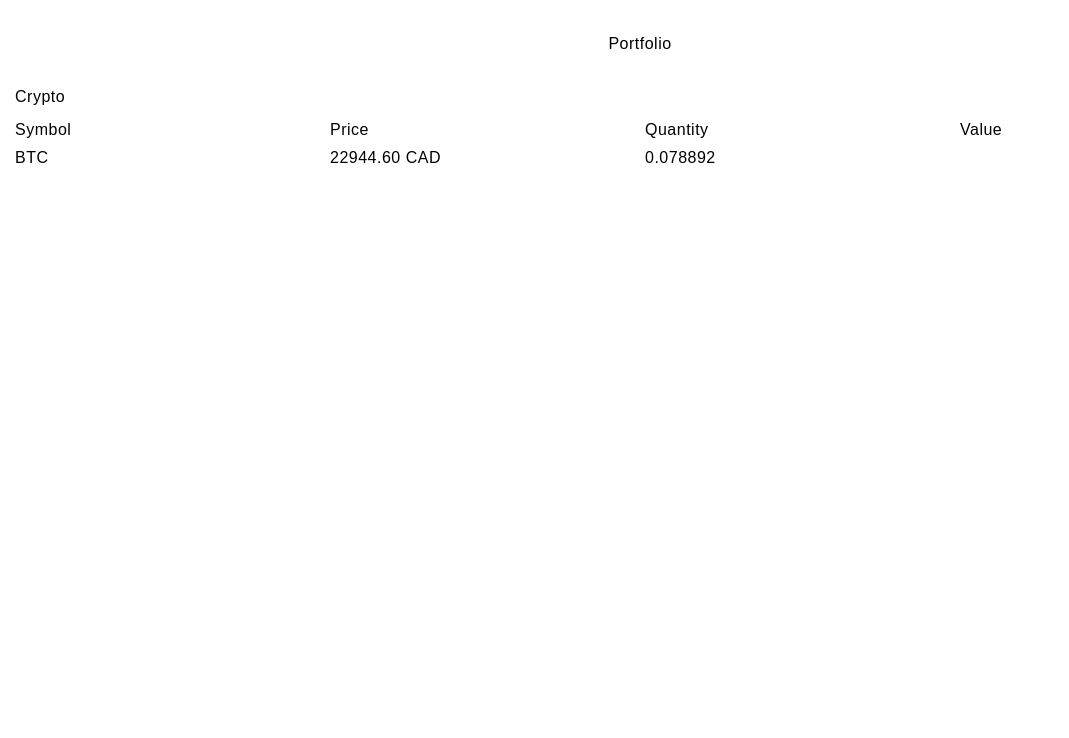
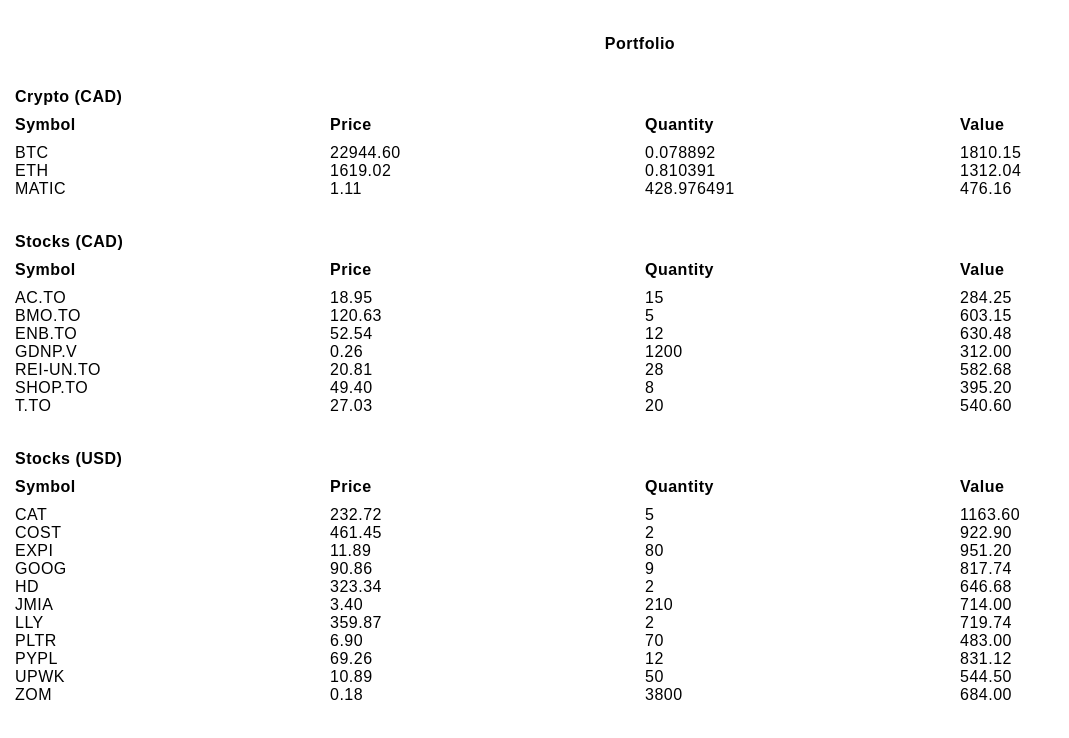
Before and after one commit to chillcs/stocks-app-react-api, a React (Create React App) app: page / in a window 1280 px wide. Shown: the top 738 px of the page, without its empty margins (0-1069 px from the left). Built offline with nearby package versions, Linux system fonts and the light colour scheme; a web font is replaced by a local one.

Commit message:
add holding data

```diff
--- a/src/components/Dashboard.js
+++ b/src/components/Dashboard.js
@@ -1,44 +1,186 @@
 import React from 'react';
 
 const Dashboard = () => {
-	var cryptoHoldings = {
-		holdings: [
+	const cryptoHoldings = [
 		{
 			symbol: 'BTC',
-				conversion: 'CAD',
 			quantity: 0.078892,
+			price: '22944.60',
 		},
 		{
 			symbol: 'ETH',
-				conversion: 'CAD',
 			quantity: 0.810391,
+			price: '1619.02',
 		},
 		{
 			symbol: 'MATIC',
-				conversion: 'CAD',
 			quantity: 428.976491,
+			price: '1.11',
 		},
-		],
-	};
+	];
+
+	const stockHoldingsCAD = [
+		{
+			symbol: 'AC.TO',
+			quantity: 15,
+			price: '18.95',
+		},
+		{
+			symbol: 'BMO.TO',
+			quantity: 5,
+			price: '120.63',
+		},
+		{
+			symbol: 'ENB.TO',
+			quantity: 12,
+			price: '52.54',
+		},
+		{
+			symbol: 'GDNP.V',
+			quantity: 1200,
+			price: '0.26',
+		},
+		{
+			symbol: 'REI-UN.TO',
+			quantity: 28,
+			price: '20.81',
+		},
+		{
+			symbol: 'SHOP.TO',
+			quantity: 8,
+			price: '49.40',
+		},
+		{
+			symbol: 'T.TO',
+			quantity: 20,
+			price: '27.03',
+		},
+	];
+
+	const stockHoldingsUSD = [
+		{
+			symbol: 'CAT',
+			quantity: 5,
+			price: '232.72',
+		},
+		{
+			symbol: 'COST',
+			quantity: 2,
+			price: '461.45',
+		},
+		{
+			symbol: 'EXPI',
+			quantity: 80,
+			price: '11.89',
+		},
+		{
+			symbol: 'GOOG',
+			quantity: 9,
+			price: '90.86',
+		},
+		{
+			symbol: 'HD',
+			quantity: 2,
+			price: '323.34',
+		},
+		{
+			symbol: 'JMIA',
+			quantity: 210,
+			price: '3.40',
+		},
+		{
+			symbol: 'LLY',
+			quantity: 2,
+			price: '359.87',
+		},
+		{
+			symbol: 'PLTR',
+			quantity: 70,
+			price: '6.90',
+		},
+		{
+			symbol: 'PYPL',
+			quantity: 12,
+			price: '69.26',
+		},
+		{
+			symbol: 'UPWK',
+			quantity: 50,
+			price: '10.89',
+		},
+		{
+			symbol: 'ZOM',
+			quantity: 3800,
+			price: '0.18',
+		},
+	];
 
 	return (
 		<>
 			<div className="dashboard">
 				<div className="page-title">Portfolio</div>
-				<div className="heading">Crypto</div>
+				<div className="heading">Crypto (CAD)</div>
 				<div className="table">
 					<div className="row">
-						<div className="column">Symbol</div>
-						<div className="column">Price</div>
-						<div className="column">Quantity</div>
-						<div className="column">Value</div>
+						<div className="column column-heading">Symbol</div>
+						<div className="column column-heading">Price</div>
+						<div className="column column-heading">Quantity</div>
+						<div className="column column-heading">Value</div>
 					</div>
+					{cryptoHoldings.map((holding) => {
+						return (
 							<div className="row">
-						<div className="column">BTC</div>
-						<div className="column">22944.60 CAD</div>
-						<div className="column">0.078892</div>
-						<div className="column">{}</div>
+								<div className="column">{holding.symbol}</div>
+								<div className="column">{holding.price}</div>
+								<div className="column">{holding.quantity}</div>
+								<div className="column">
+									{(holding.price * holding.quantity).toFixed(2)}
 								</div>
+							</div>
+						);
+					})}
+				</div>
+				<div className="heading">Stocks (CAD)</div>
+				<div className="table">
+					<div className="row">
+						<div className="column column-heading">Symbol</div>
+						<div className="column column-heading">Price</div>
+						<div className="column column-heading">Quantity</div>
+						<div className="column column-heading">Value</div>
+					</div>
+					{stockHoldingsCAD.map((holding) => {
+						return (
+							<div className="row">
+								<div className="column">{holding.symbol}</div>
+								<div className="column">{holding.price}</div>
+								<div className="column">{holding.quantity}</div>
+								<div className="column">
+									{(holding.price * holding.quantity).toFixed(2)}
+								</div>
+							</div>
+						);
+					})}
+				</div>
+				<div className="heading">Stocks (USD)</div>
+				<div className="table">
+					<div className="row">
+						<div className="column column-heading">Symbol</div>
+						<div className="column column-heading">Price</div>
+						<div className="column column-heading">Quantity</div>
+						<div className="column column-heading">Value</div>
+					</div>
+					{stockHoldingsUSD.map((holding) => {
+						return (
+							<div className="row">
+								<div className="column">{holding.symbol}</div>
+								<div className="column">{holding.price}</div>
+								<div className="column">{holding.quantity}</div>
+								<div className="column">
+									{(holding.price * holding.quantity).toFixed(2)}
+								</div>
+							</div>
+						);
+					})}
 				</div>
 			</div>
 		</>
--- a/src/index.css
+++ b/src/index.css
@@ -51,10 +51,16 @@
    justify-content: center;
    align-items: center;
    padding: 25px 10px;
+   font-weight: 600;
 }
 
 .heading {
    padding: 10px 5px;
+   font-weight: 600;
+}
+
+.table {
+   margin-bottom: 25px;
 }
 
 .row {
@@ -62,7 +68,12 @@
    display: flex;
 }
 
+.column-heading {
+   font-weight: 600;
+   margin-bottom: 10px;
+}
+
 .column {
    width: 25%;
-   padding: 5px;
+   padding: 0 5px;
 }
```
Lines whose indentation alone changed are shown as unchanged.
